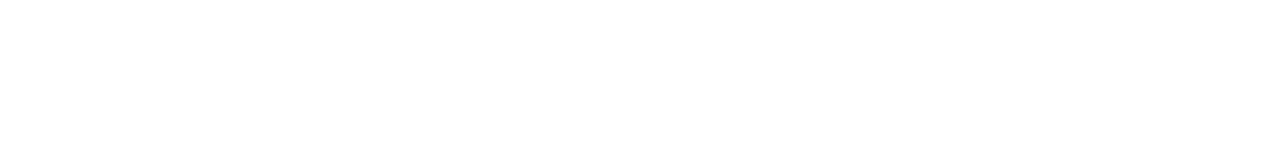
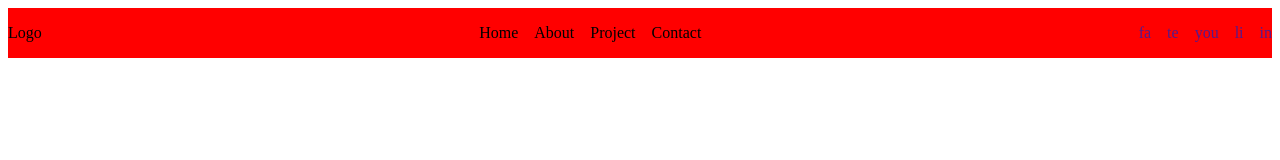
Before and after one commit to gyanendrapoudel/navbar, a plain HTML site: page index.html in a window 1280 px wide. Drawn offline with Linux system fonts and the light colour scheme.

Commit message:
general html and css setup

```diff
--- a/index.html
+++ b/index.html
@@ -4,8 +4,35 @@
     <meta charset="UTF-8">
     <meta name="viewport" content="width=device-width, initial-scale=1.0">
     <title>Navbar</title>
+    <link rel="stylesheet" href="style.css">
 </head>
 <body>
+    <div class="wrapper display-flex-sb">
 
+      <!-- left section -->
+      <div class="logo">
+        Logo
+      </div>
+      <!-- middle section -->
+      <div class="navlinks  ">
+        <ul class="display-flex-center">
+            <li class="list1">Home</li>
+            <li class="list2">About</li>
+            <li class="list3">Project</li>
+            <li class="list4">Contact</li>
+        </ul>
+      </div>
+      <!-- right section -->
+      <div class="social-icons ">
+        <ul class="display-flex-center">
+            <li class="icon1"><a href="">fa</a></li>
+            <li class="icon2"><a href="">te</a></li>
+            <li class="icon3"><a href="">you</a></li>
+            <li class="icon4"><a href="">li</a></li>
+            <li class="icon5"><a href="">in</a></li>
+        </ul>
+      </div>
+
+    </div>
 </body>
 </html>
--- a/style.css
+++ b/style.css
@@ -0,0 +1,37 @@
+ /* General CSS */
+ *{
+    box-sizing: border-box;
+ }
+ body{
+
+
+ }
+ ul{
+    list-style: none;
+ }
+ a{
+    text-decoration: none;
+ }
+
+ .display-flex-sb{
+    display: flex;
+    justify-content:space-between;
+    align-items: center;
+ }
+ .display-flex-center{
+    display: flex;
+    justify-content:center;
+    align-items: center;
+    gap: 1rem;
+ }
+ .wrapper{
+    background-color: red;
+
+ }
+ /* <!-- left section --> */
+
+
+/* <!-- middle section --> */
+
+
+ /* <!- right section -->  */
```
